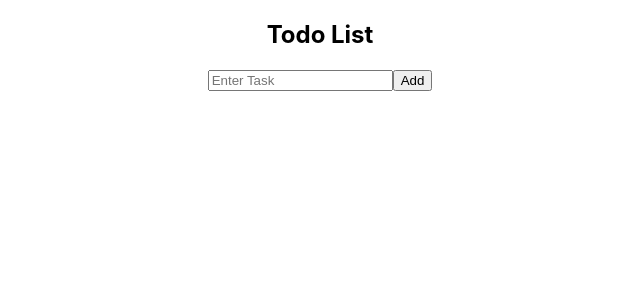
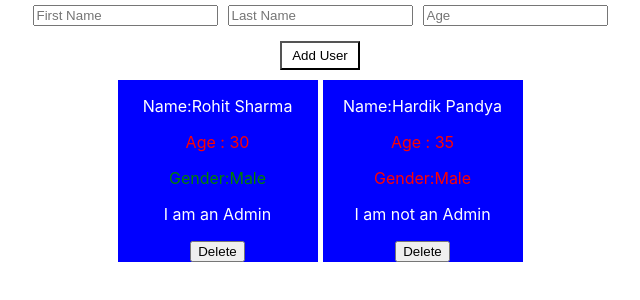
Before and after one commit to SumitDongare/react-practice, a React (Create React App) app: page / in a window 1280 px wide. Shown: the top 300 px of the page, without its empty margins (320-960 px from the left). Built offline with nearby package versions, Linux system fonts and the light colour scheme.

Commit message:
userProfile and userList component are added with screenshot

```diff
--- a/src/App.js
+++ b/src/App.js
@@ -4,6 +4,9 @@ import Counter from './counter/Counter';
 import Flag from './flag/Flag';
 import Greeting from './greeting/Greeting';
 import TodoList from './todoList/TodoList';
+import UserList from './userProfile/UserList';
+import UserProfile from './userProfile/UserProfile';
+
 
 function App() {
 
@@ -17,7 +20,9 @@ function App() {
       {/* <Counter counterName ="Counter Component" onCountChange = {onCallback} ></Counter> */}
       {/* <Flag></Flag> */}
       {/* <Greeting greet="Hello " name="Sumit"></Greeting> */}
-      <TodoList></TodoList>
+      {/* <TodoList></TodoList> */}
+      {/* <UserProfile></UserProfile> */}
+      <UserList></UserList>
     </div>
   );
 }
--- /dev/null
+++ b/src/userProfile/UserList.css
@@ -0,0 +1,19 @@
+.myButton{
+    background-color: white;
+    color:black;
+    padding: 5px 10px;
+    margin-top: 10px;
+
+}
+
+input{
+    margin: 5px;
+}
+
+.user-list-container{
+    display: flex;
+    justify-content: center;
+    margin: 10px;
+    gap: 5px;
+    margin-top: 10px;
+}
--- /dev/null
+++ b/src/userProfile/UserList.js
@@ -0,0 +1,88 @@
+import React, { useState } from 'react'
+import UserProfile from './UserProfile'
+import "./UserList.css"
+
+
+
+export default function UserList() {
+
+  const [users, setUsers] = useState([ {
+    id:1,
+firstName:"Rohit",
+lastName: "Sharma",
+age:30,
+gender:"Male",
+isAdmin : true
+},
+{
+    id:2,
+firstName:"Hardik",
+lastName: "Pandya",
+age:35,
+gender:"Male",
+isAdmin : false
+}])
+
+const [formValues, setFormValues] = useState({
+  firstName :'',
+  lastName :'',
+  age :''
+
+})
+
+  const onInputChange = (e)=>{
+    console.log(e.target.value, e.target.name )
+    formValues[e.target.name]=e.target.value;
+    setFormValues({...formValues})
+
+  }
+
+  const addUser = ()=>{
+    users.push({
+      "id":users.length+1,
+      "firstName":formValues.firstName,
+      "lastName":formValues.lastName,
+      "age":formValues.age
+    })
+
+    setUsers([...users]);
+
+    setFormValues({
+      firstName:'',
+      lastName:'',
+      age:''
+    })
+
+  }
+
+  const onDelete = (id)=>{
+    const filteredUsers = users.filter(user => user.id !== id);
+    setUsers([...filteredUsers])
+  }
+
+  return (
+    <div>
+     <input name='firstName' placeholder='First Name' value={formValues.firstName}  onChange={onInputChange}></input>
+     <input name='lastName' placeholder='Last Name' value={formValues.lastName} onChange={onInputChange}></input>
+     <input name='age' placeholder='Age' value={formValues.age} onChange={onInputChange}></input>
+     <br></br>
+     <button className='myButton' onClick={addUser}>Add User</button>
+
+     <div className='user-list-container'>
+      {users.map(user =>{
+        return <div key={user.id} style={{backgroundColor:'blue', color:'white', width:'200px'}} >
+           <UserProfile onDelete={()=>{
+            onDelete(user.id)
+           }}firstName = {user.firstName} lastName={user.lastName} age={user.age} gender={user.gender} isAdmin={user.isAdmin} ></UserProfile>
+{/*
+            <button onClick={()=>{
+                onDelete(user.id)
+            }}>Delete</button> */}
+           </div>
+      })}
+     </div>
+
+
+    </div>
+  )
+}
--- /dev/null
+++ b/src/userProfile/UserProfile.css
@@ -0,0 +1,10 @@
+.red-color{
+    color: red;
+}
+
+.admin-class{
+    color: green;
+}
+.non-admin-class{
+    color:red
+}
--- /dev/null
+++ b/src/userProfile/UserProfile.js
@@ -0,0 +1,40 @@
+import React, { useState } from 'react'
+import "./UserProfile.css"
+
+export default function UserProfile(user) {
+
+  //  const [user, setUser] = useState({
+  //       id : 1,
+  //       firstName : "Sumit",
+  //       lastName : "Dongare",
+  //       age : 50,
+  //       gender: "Male",
+  //       isAdmin : false
+  //   })
+
+    // const user = {
+    //     id : 1,
+    //     firstName : "Sumit",
+    //     lastName : "Dongare",
+    //     age : 30,
+    //     gender: "Male",
+    //     isAdmin : false
+    // }
+
+    const [isLoading, setIsLoading]=useState(false)
+  return (
+      !isLoading && <div className='user-profile-container'>
+      <p>Name:{user.firstName} {user.lastName} </p>
+      <p className='red-color'>Age : {user.age}</p>
+      {/* <p style ={{color: user.isAdmin?"green":"red"}} >Gender: {user.gender}</p> */}
+      <p className={user.isAdmin?"admin-class": "non-admin-class"}>
+        <React.Fragment>Gender:{user.gender}</React.Fragment>
+        </p>
+
+        {user.isAdmin? <p>I am an Admin</p> : <p>I am not an Admin</p>}
+
+        <button onClick={user.onDelete} >Delete</button>
+
+    </div>
+  )
+}
```
Also changed, not shown: screenshots/userProfile&userListComponent.png (added).
